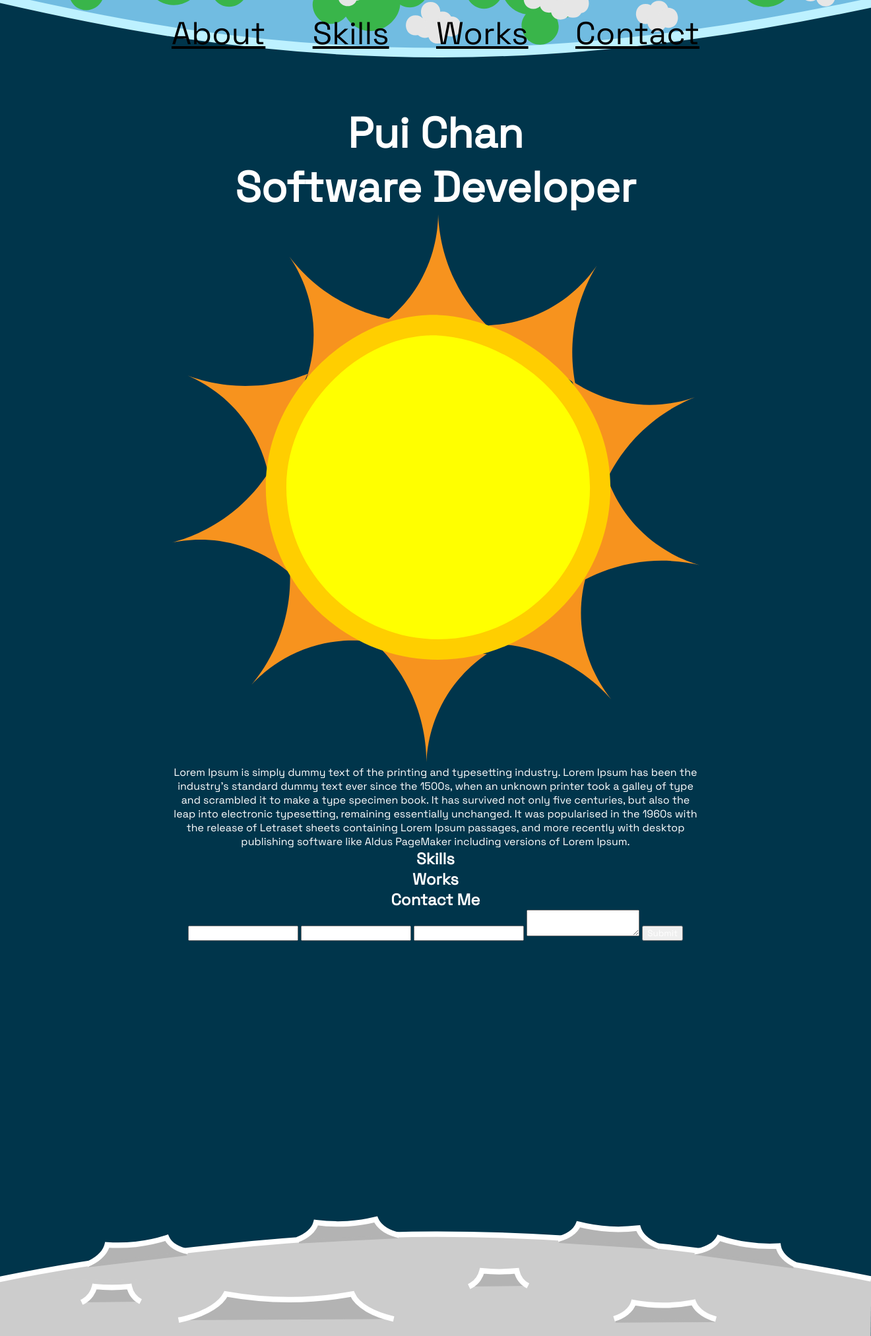
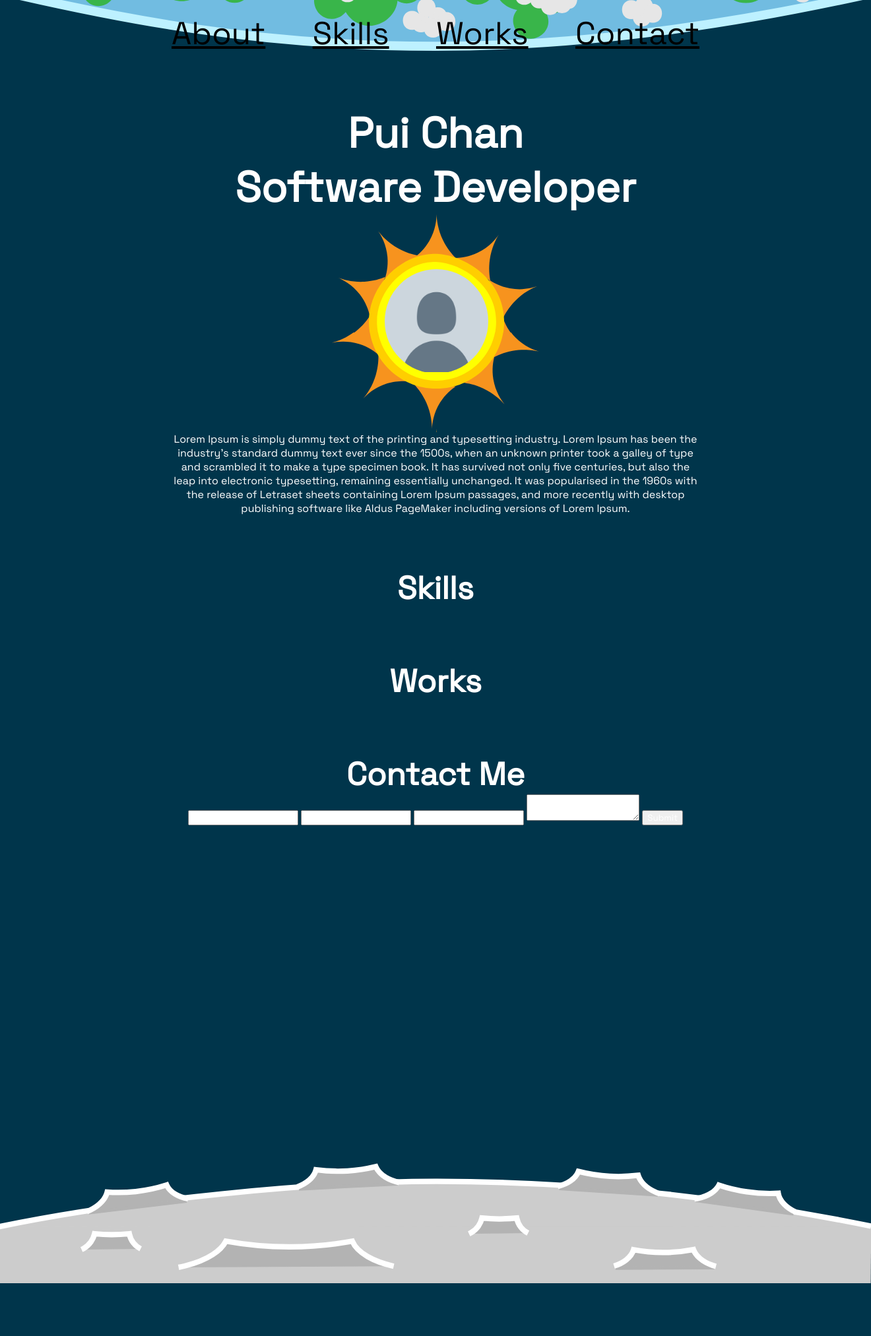
Before and after one commit to aaronchn99/aaronchn99.github.io, a PHP site: page / in a window 1320 px wide; the page is wider, and only the part inside the window is pictured. Shown: that part at 66% size. After the commit the page ends 1945 px from the top of that part, so only its background shows below. Run offline with PHP 8.4, Linux system fonts and the light colour scheme.

Commit message:
Feat: Sun profile element - Migrate to Sass

```diff
--- a/index.html
+++ b/index.html
@@ -15,7 +15,9 @@
         <div id="about">
             <img class="earth" src="./art/SVG/earth.svg" />
             <h1>Pui Chan<br>Software Developer</h1>
-            <img src="./art/SVG/sun.svg" />
+            <div class="sun">
+                <div><img src="./art/img/profile.webp" /></div>
+            </div>
             <p class="desc">
                 Lorem Ipsum is simply dummy text of the printing and typesetting industry. Lorem Ipsum has been the industry's standard dummy text ever since the 1500s, when an unknown printer took a galley of type and scrambled it to make a type specimen book. It has survived not only five centuries, but also the leap into electronic typesetting, remaining essentially unchanged. It was popularised in the 1960s with the release of Letraset sheets containing Lorem Ipsum passages, and more recently with desktop publishing software like Aldus PageMaker including versions of Lorem Ipsum.
             </p>
--- a/style.css
+++ b/style.css
@@ -1,50 +1 @@
-@import url('https://fonts.googleapis.com/css2?family=Space+Grotesk&display=swap');
-* {
-    font-family: 'Space Grotesk', sans-serif;
-    margin: 0px;
-    color: white;
-}
-body {
-    background-color: #00354B;
-}
-article {
-    text-align: center;
-    max-width: 800px;
-    margin: auto;
-}
-nav {
-    display: flex;
-    flex-direction: row;
-    justify-content: space-between;
-    position: sticky;
-    top: 0;
-    max-width: 800px;
-    margin: 20px auto 10vh;
-    font-size: 3pc;
-}
-nav a {
-    color: black;
-}
-@keyframes earth-bob {
-    from {top: -17vh}
-    to {top: -12vh}
-}
-.earth {
-    position: absolute;
-    left: -2vw;
-    width: 105vw;
-    z-index: -100;
-    animation: earth-bob 5s ease-in-out 0s infinite alternate;
-}
-h1 {
-    font-size: 4pc;
-}
-@keyframes lunar-bob {
-    from {bottom: -5vh;}
-    to {bottom: -10vh;}
-}
-.lunar {
-    position: relative;
-    z-index: -100;
-    animation: lunar-bob 7s ease-in-out 0s infinite alternate;
-}
+@import"https://fonts.googleapis.com/css2?family=Space+Grotesk&display=swap";*{font-family:"Space Grotesk",sans-serif;margin:0px;color:#fff}* h1{font-size:4pc}* h2{font-size:3pc}body{background-color:#00354b}nav{display:flex;flex-direction:row;justify-content:space-between;position:sticky;top:0;max-width:800px;margin:20px auto 10vh;font-size:3pc}nav a{color:#000}article{text-align:center;max-width:800px;margin:auto}article>div{margin-bottom:10vh}article .earth{position:absolute;left:0;width:100vw;z-index:-100;animation:earth-bob 5s ease-in-out 0s infinite alternate}@keyframes earth-bob{from{top:-17vh}to{top:-12vh}}article .sun{background-image:url("./art/SVG/sun.svg");width:23.75vw;height:25vw;margin:auto}article .sun>div{border-radius:50%;overflow:hidden;width:50%;height:48%;position:relative;top:25%;left:25.5%}article .sun>div>img{width:100%}article .lunar{position:relative;z-index:-100;animation:lunar-bob 7s ease-in-out 0s infinite alternate}@keyframes lunar-bob{from{bottom:-5vh}to{bottom:-10vh}}/*# sourceMappingURL=style.css.map */
--- /dev/null
+++ b/style.scss
@@ -0,0 +1,65 @@
+@import url('https://fonts.googleapis.com/css2?family=Space+Grotesk&display=swap');
+* {
+    font-family: 'Space Grotesk', sans-serif;
+    margin: 0px;
+    color: white;
+    h1 { font-size: 4pc; }
+    h2 { font-size: 3pc; }
+}
+body {
+    background-color: #00354B;
+}
+nav {
+    display: flex;
+    flex-direction: row;
+    justify-content: space-between;
+    position: sticky;
+    top: 0;
+    max-width: 800px;
+    margin: 20px auto 10vh;
+    font-size: 3pc;
+    a { color: black; }
+}
+article {
+    text-align: center;
+    max-width: 800px;
+    margin: auto;
+    > div { margin-bottom: 10vh; }
+    .earth {
+        @keyframes earth-bob {
+            from {top: -17vh}
+            to {top: -12vh}
+        }
+        position: absolute;
+        left: 0;
+        width: 100vw;
+        z-index: -100;
+        animation: earth-bob 5s ease-in-out 0s infinite alternate;
+    }
+    .sun {
+        $size: 25vw;
+        background-image: url('./art/SVG/sun.svg');
+        width: calc($size * 0.95);
+        height: $size;
+        margin: auto;
+        > div {
+            border-radius: 50%;
+            overflow: hidden;
+            width: 50%;
+            height: 48%;
+            position: relative;
+            top: 25%;
+            left: 25.5%;
+            > img { width: 100%; }
+        }
+    }
+    .lunar {
+        @keyframes lunar-bob {
+            from {bottom: -5vh;}
+            to {bottom: -10vh;}
+        }
+        position: relative;
+        z-index: -100;
+        animation: lunar-bob 7s ease-in-out 0s infinite alternate;
+    }
+}
```
Also changed, not shown: art/img/profile.webp (added).
